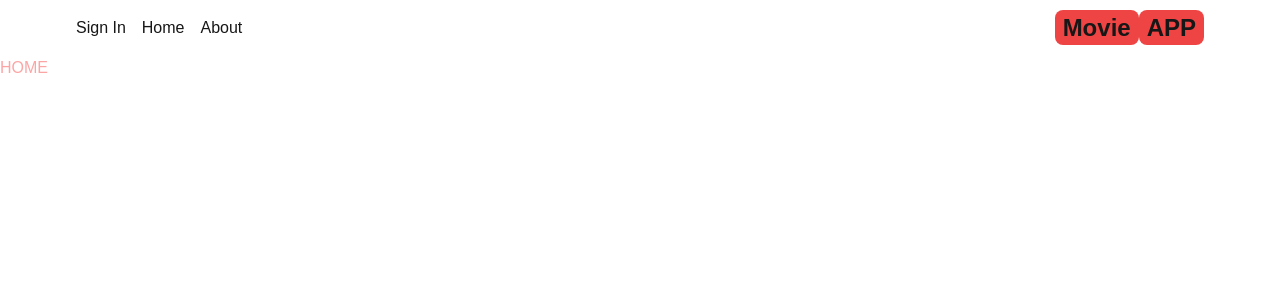
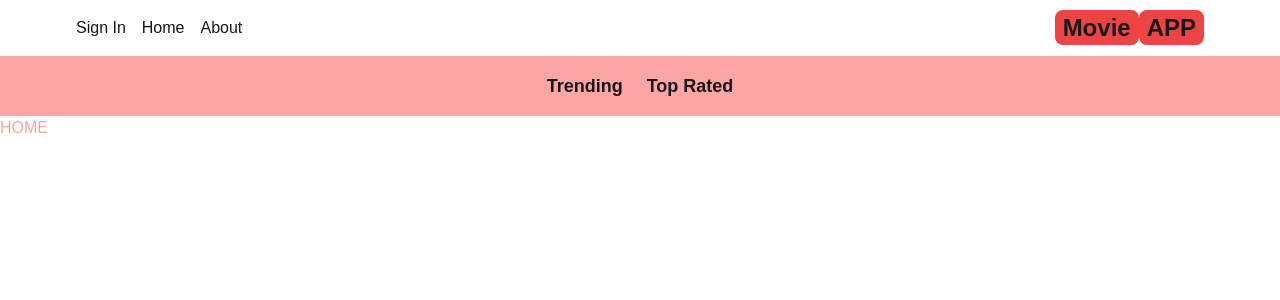
Before and after one commit to oztuzelosman/mover-movie, a Next.js app: page / in a window 1280 px wide. Shown: the top 300 px of the page. Built offline with nearby package versions, Linux system fonts and the light colour scheme; no server answers.

Commit message:
Adding navbar component and top pages route
Adding navbar component and top pages route

```diff
--- a/src/app/layout.js
+++ b/src/app/layout.js
@@ -2,6 +2,7 @@
 import "./globals.css";
 import {ClerkProvider} from '@clerk/nextjs'
 import Header from "@/components/Header";
+import Navbar from "@/components/Navbar";
 
 const geistSans = Geist({
   variable: "--font-geist-sans",
@@ -26,6 +27,7 @@
           className={`${geistSans.variable} ${geistMono.variable} antialiased`}
         >
           <Header/>
+          <Navbar/>
           {children}
         </body>
       </html>
--- /dev/null
+++ b/src/app/top/[genre]/page.jsx
@@ -0,0 +1,7 @@
+export default function TopPages(){
+  return(
+    <div>
+      Top Pages
+    </div>
+  )
+}
--- /dev/null
+++ b/src/components/Navbar.jsx
@@ -0,0 +1,9 @@
+import NavbarItem from './NavbarItem';
+export default function Navbar(){
+  return(
+    <div className='flex bg-red-300 p-4 lg:text-lg justify-center gap-6'>
+      <NavbarItem title='Trending' param='trending'/>
+      <NavbarItem title='Top Rated' param='rated'/>
+    </div>
+  );
+}
--- /dev/null
+++ b/src/components/NavbarItem.jsx
@@ -0,0 +1,21 @@
+'use client';
+import Link from 'next/link';
+import { usePathname } from 'next/navigation';
+
+export default function NavbarItem({ title, param }) {
+  const genre = usePathname().split('/')[2];
+  return (
+    <div>
+      <Link
+        className={`hover:text-amber-600 font-semibold ${
+          genre === param
+            ? 'underline underline-offset-8 decoration-4 decoration-amber-500 rounded-lg'
+            : ''
+        }`}
+        href={`/top/${param}`}
+      >
+        {title}
+      </Link>
+    </div>
+  );
+}
```
